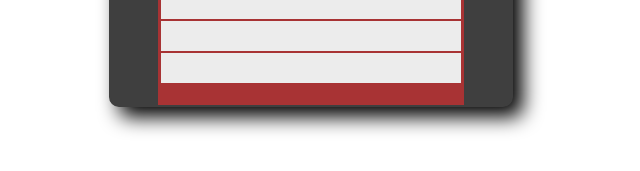
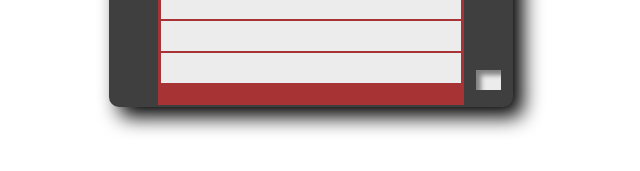
Before and after one commit to JonathanBetPer/disquete, a website built with Vite: page src/index.html in a window 1280 px wide. Shown: the part 305-476 px from the top of the page, 329-969 px from the left. Built offline with nearby package versions, Linux system fonts and the light colour scheme.

Commit message:
Piercing añadido

```diff
--- a/src/index.css
+++ b/src/index.css
@@ -91,14 +91,12 @@ body {
   }
 }
 
-/*
 .piercing{
   height: 20px;
-  width: 20px;
+  width: 25px;
   background-color: var(--blanco);
-  box-shadow: -10px -10px 20px black;
-  position: fixed;
-  bottom: 10px;
-  right: 10px;
+  box-shadow: inset 5px 5px 5px gray;
+  position: absolute;
+  translate: -10px -15px;
+  align-self: flex-end;
 }
-  */
```
